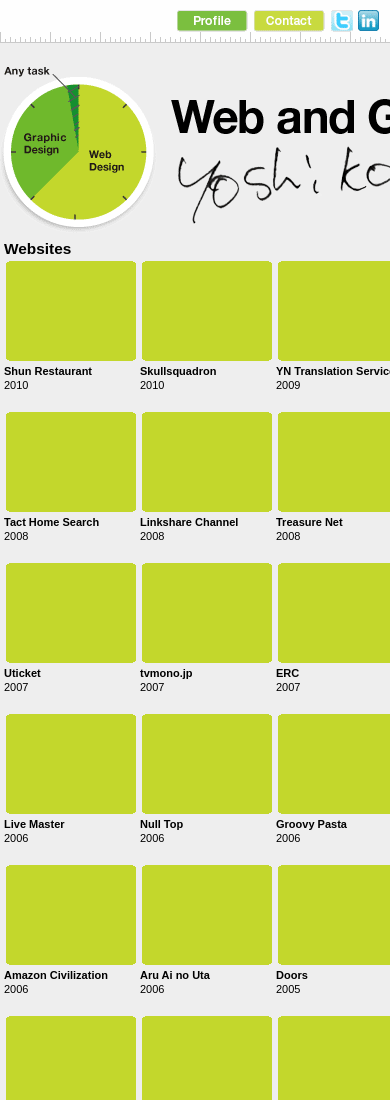
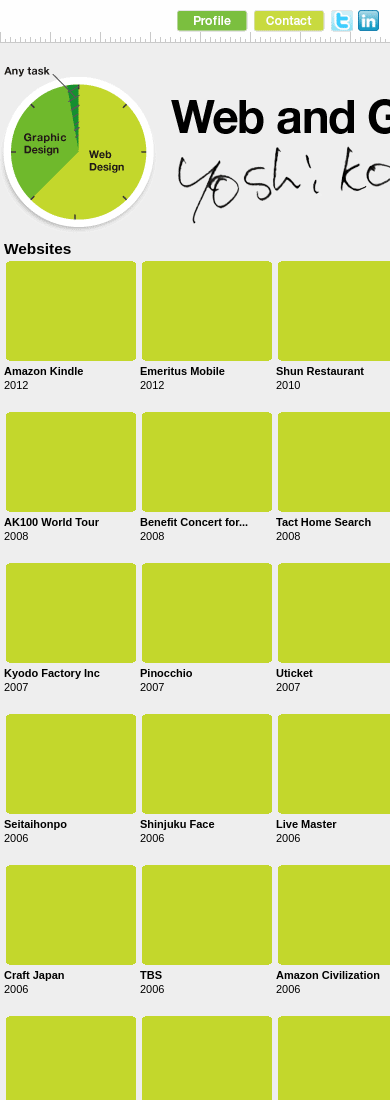
Before and after one commit to yooooka/yoshiko-portfolio-deploy, a plain HTML site: page index.html in a window 390 px wide. Shown: the top 1100 px of the page. Drawn offline with Linux system fonts and the light colour scheme.

Commit message:
add emeritus mobile

```diff
--- a/index.html
+++ b/index.html
@@ -50,6 +50,8 @@
 <div id="topthumb_web">
 <h2>Websites</h2>
 <ul>
+<li><a href="http://yoshiko.901farm.kaki/sample_web/web047.shtml"><img src="http://yoshiko.901farm.kaki/images/thumb/amazon-kindle_t.jpg" alt="Thumbnail" /></a><p>Amazon Kindle<br />2012</p></li>
+<li><a href="http://yoshiko.901farm.kaki/sample_web/web046.shtml"><img src="images/thumb/emeritus-mobile_t.jpg" alt="Thumbnail" /></a><p>Emeritus Mobile<br />2012</p></li>
 <li><a href="sample_web/web045.shtml"><img src="images/thumb/shun_t.jpg" alt="Thumbnail" /></a><p>Shun Restaurant<br />2010</p></li>
 <li><a href="sample_web/web044.shtml"><img src="images/thumb/skullsquad_t.jpg" alt="Thumbnail" /></a><p>Skullsquadron<br />2010</p></li>
 <li><a href="sample_web/web043.shtml"><img src="images/thumb/yntranslation_t.jpg" alt="Thumbnail" /></a><p>YN Translation Service<br />2009</p></li>
```
Also changed, not shown: images/thumb/emeritus-mobile_t.jpg (added), 1 other file.
